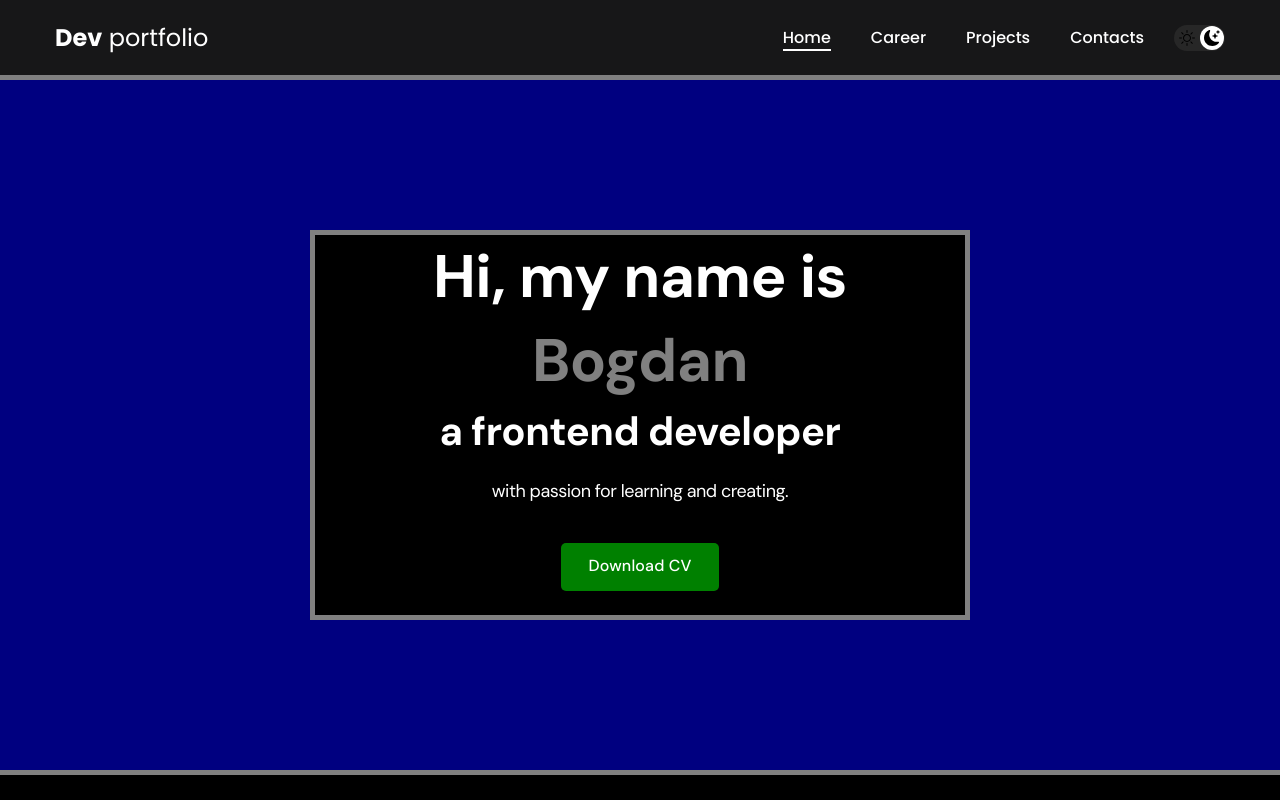
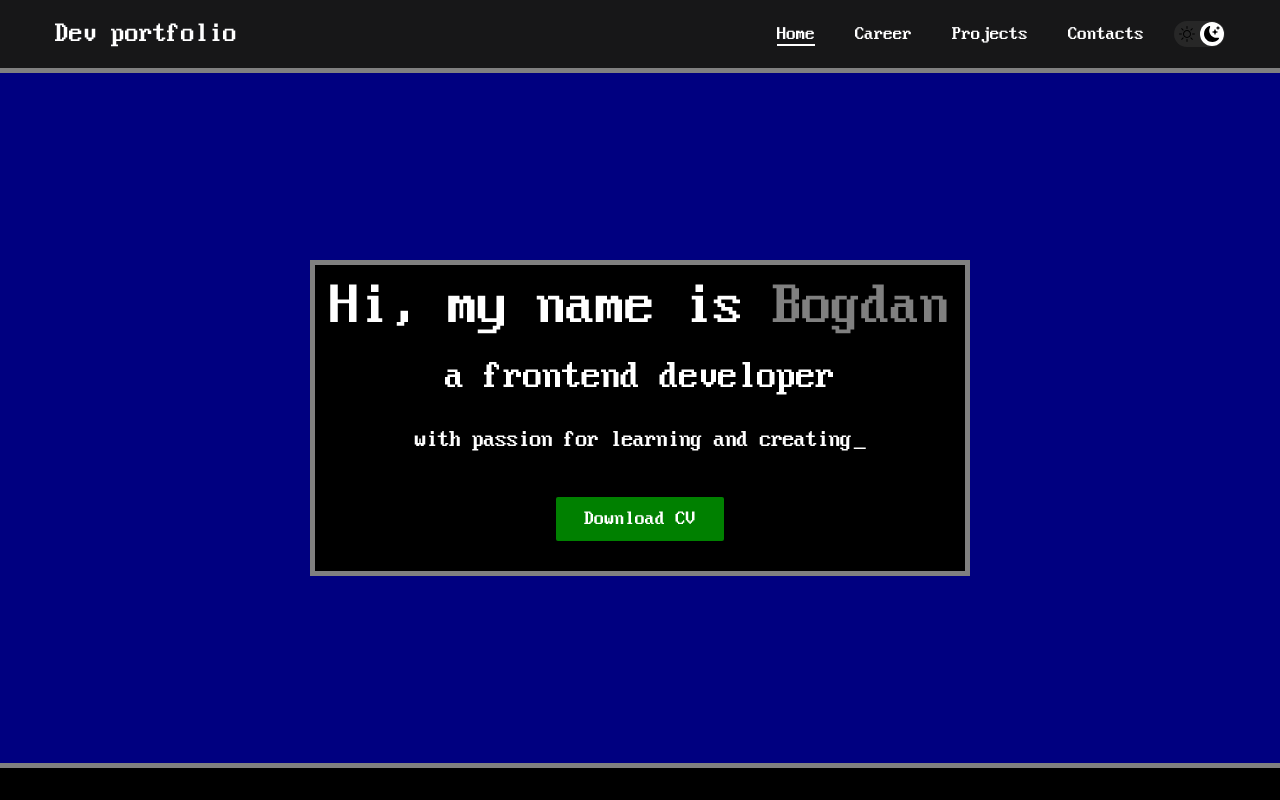
Before and after one commit to RainbowEclipsee/my-dev-cv-portfolio-next, a Next.js app: page / in a window 1280 px wide. Shown: the top 800 px of the page. Built offline with nearby package versions, Linux system fonts and the light colour scheme.

Commit message:
added - new font (IBM BIOS) + fix broken styles

```diff
--- a/components/header/Header.tsx
+++ b/components/header/Header.tsx
@@ -11,12 +11,14 @@ const Header: React.FC = () => {
           <br />a frontend developer
         </h1>
         <div className="header__text">
-          <p>with passion for learning and creating.</p>
+          <p>
+            with passion for learning and creating
+            <span className="blinking-cursor">_</span>
+          </p>
         </div>
         <a href="/assets/Makarchuk Bogdan.pdf"
            target="_blank"
            className="btn"
-          //  rel="noopener noreferrer" // Пока под вопросом
            >
           Download CV
         </a>
--- a/components/header/style.css
+++ b/components/header/style.css
@@ -1,3 +1,5 @@
+@import '../../styles/fonts.css';
+
 /* Header */
 .header {
 	padding: 40px 0;
@@ -15,11 +17,12 @@
 	color: var(--header-text);
 	text-align: center;
 	border-bottom: 5px solid gray;
+	font-family: 'IBM_VGA_FONT', monospace;
 }
 
 .header__wrapper {
 	padding: 0 15px;
-	max-width: 660px;
+	max-width: 1000px;
 }
 
 .header__title {
@@ -41,7 +44,7 @@
 
 .header__text {
 	margin-bottom: 40px;
-	font-size: 18px;
+	font-size: 24px;
 	line-height: 1.333;
 }
 
@@ -53,3 +56,17 @@
 	border: 5px solid gray;
 	background-color: black;
 }
+
+.blinking-cursor {
+  display: inline-block;
+  margin-left: 2px;
+  font-weight: 600;
+  animation: blink 1s step-start infinite;
+  color: currentColor;
+}
+
+@keyframes blink {
+  50% {
+    opacity: 0;
+  }
+}
--- a/components/navbar/style.css
+++ b/components/navbar/style.css
@@ -1,5 +1,6 @@
+@import '../../styles/fonts.css';
+
 /* Nav */
-
 .nav {
 	padding: 20px 0;
 	background-color: var(--nav-bg);
@@ -21,8 +22,8 @@
 .logo {
 	margin-right: auto;
 	color: var(--nav-text);
-	font-size: 24px;
-	font-family: 'Poppins', sans-serif;
+	font-size: 28px;
+	font-family: 'IBM_VGA_FONT', sans-serif;
 }
 
 .logo strong {
@@ -35,9 +36,9 @@
 	row-gap: 10px;
 	align-items: center;
 	column-gap: 40px;
-	font-size: 16px;
+	font-size: 19px;
 	font-weight: 500;
-	font-family: 'Poppins', sans-serif;
+	font-family: 'IBM_VGA_FONT', sans-serif;
 }
 
 .nav-list__link {
--- /dev/null
+++ b/styles/fonts.css
@@ -0,0 +1,31 @@
+@font-face {
+  font-family: 'IBM_BIOS_FONT';
+  src: url('/fonts/Web437_IBM_BIOS.woff') format('woff');
+  font-weight: 400;
+  /* font-style: normal; */
+  font-display: swap;
+}
+
+@font-face {
+  font-family: 'IBM_BIOS_FONT';
+  src: url('/fonts/Web437_IBM_BIOS.woff') format('woff');
+  font-weight: 700;
+  /* font-style: normal; */
+  font-display: swap;
+}
+
+@font-face {
+  font-family: 'IBM_VGA_FONT';
+  src: url('/fonts/Web437_IBM_VGA_8x16.woff') format('woff');
+  font-weight: 400;
+  font-style: normal;
+  font-display: swap;
+}
+
+@font-face {
+  font-family: 'IBM_VGA_FONT';
+  src: url('/fonts/Web437_IBM_VGA_8x16.woff') format('woff');
+  font-weight: 700;
+  font-style: normal;
+  font-display: swap;
+}
--- a/styles/main.css
+++ b/styles/main.css
@@ -1,4 +1,5 @@
 @import './reset.css';
+@import './fonts.css';
 @import url('https://fonts.googleapis.com/css2?family=DM+Sans:wght@400;500;700&family=Poppins:wght@400;500;700&display=swap');
 
 :root {
@@ -35,6 +36,11 @@
   --box-shadow: 0px 5px 35px rgba(0, 0, 0, 0.25);
 }
 
+::selection {
+  background-color: #00ab01;
+  color: black;             /* цвет текста при выделении */
+}
+
 .dark {
   /* Dark mode */
   --page-bg: black;
@@ -54,19 +60,12 @@ body {
   flex-direction: column;
   min-height: 100vh;
 
-  font-family: 'DM Sans', sans-serif;
+  font-family: 'IBM_VGA_FONT', sans-serif;
   letter-spacing: -0.5px;
 
   /* Light mode */
   background-color: var(--page-bg);
   color: var(--text-color);
-
-	/* Убираем скролл */
-  /* overscroll-behavior: none;
-  scroll-behavior: smooth;
-
-  backface-visibility: hidden;
-  transform: translate3d(0, 0, 0); */
 }
 
 html {
@@ -122,16 +121,13 @@ html {
 
 .btn {
   display: inline-block;
-  height: 48px;
   padding: 12px 28px;
-
-  border-radius: 5px;
+  border-radius: 2px;
   background-color: green;
   color: var(--white);
   letter-spacing: 0.15px;
-  font-size: 16px;
+  font-size: 20px;
   font-weight: 500;
-
   transition: opacity 0.2s ease-in;
   margin-bottom: 1.5em;
 }
```
Also changed, not shown: public/fonts/Web437_IBM_BIOS.woff (added), public/fonts/Web437_IBM_VGA_8x16.woff (added).
